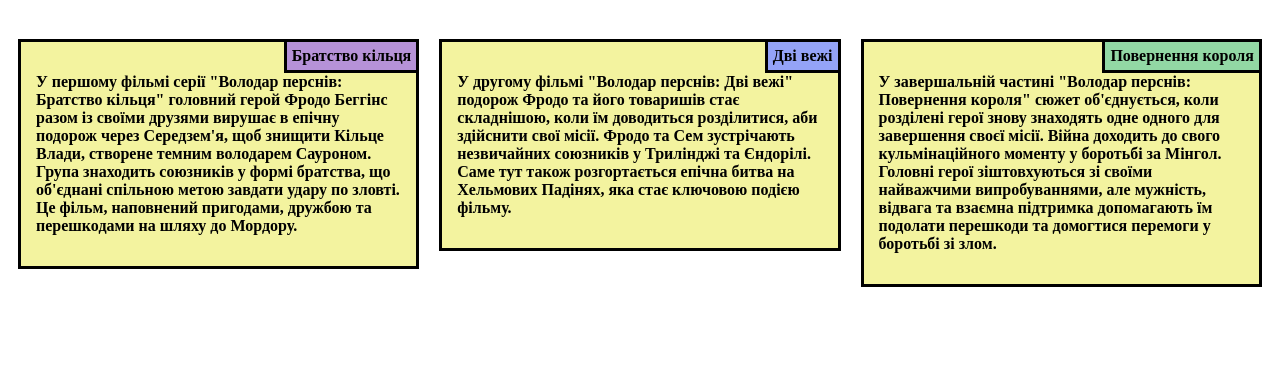
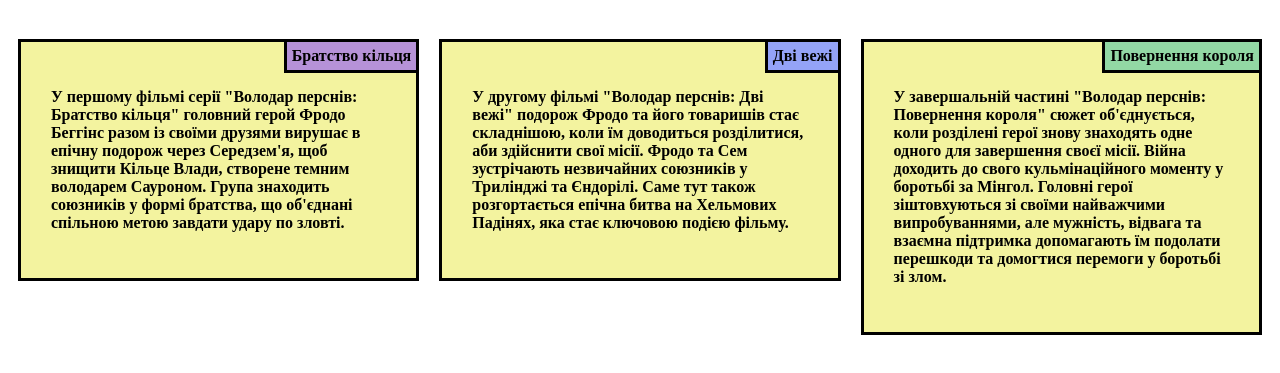
Before and after one commit to alinaa-art/MySecondRepo, a plain HTML site: page project_5-folder/index.html in a window 1280 px wide. Shown: the part 61-434 px from the top of the page. Drawn offline with Linux system fonts and the light colour scheme.

Commit message:
finish work

```diff
--- a/project_5-folder/index.html
+++ b/project_5-folder/index.html
@@ -13,7 +13,7 @@
     <div class="col-lg-4 col-md-6 col-sm-12">
         <div class="article">
             <span class="title1">Братство кільця</span>
-            <p>У першому фільмі серії "Володар перснів: Братство кільця" головний герой Фродо Беггінс разом із своїми друзями вирушає в епічну подорож через Середзем'я, щоб знищити Кільце Влади, створене темним володарем Сауроном. Група знаходить союзників у формі братства, що об'єднані спільною метою завдати удару по зловті. Це фільм, наповнений пригодами, дружбою та перешкодами на шляху до Мордору.</p>
+            <p>У першому фільмі серії "Володар перснів: Братство кільця" головний герой Фродо Беггінс разом із своїми друзями вирушає в епічну подорож через Середзем'я, щоб знищити Кільце Влади, створене темним володарем Сауроном. Група знаходить союзників у формі братства, що об'єднані спільною метою завдати удару по зловті.</p>
         </div>
     </div>
 
--- a/project_5-folder/style.css
+++ b/project_5-folder/style.css
@@ -29,11 +29,12 @@ h1 {
     margin: 20px 10px;
 }
 .article p {
-    padding: 15px;
+    padding: 30px;
 }
 p {
     font-weight: bold;
 }
+
 
     /* Large devices */
 @media (min-width: 993px) {
```
